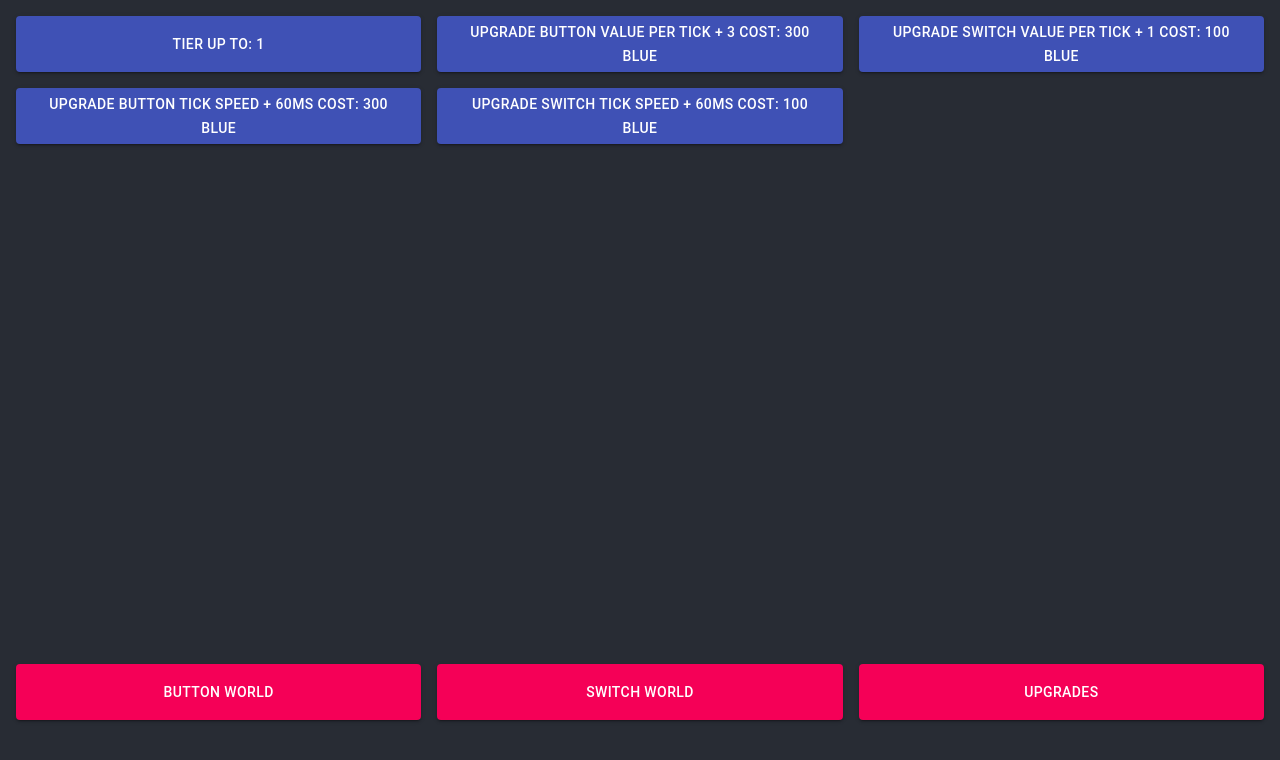
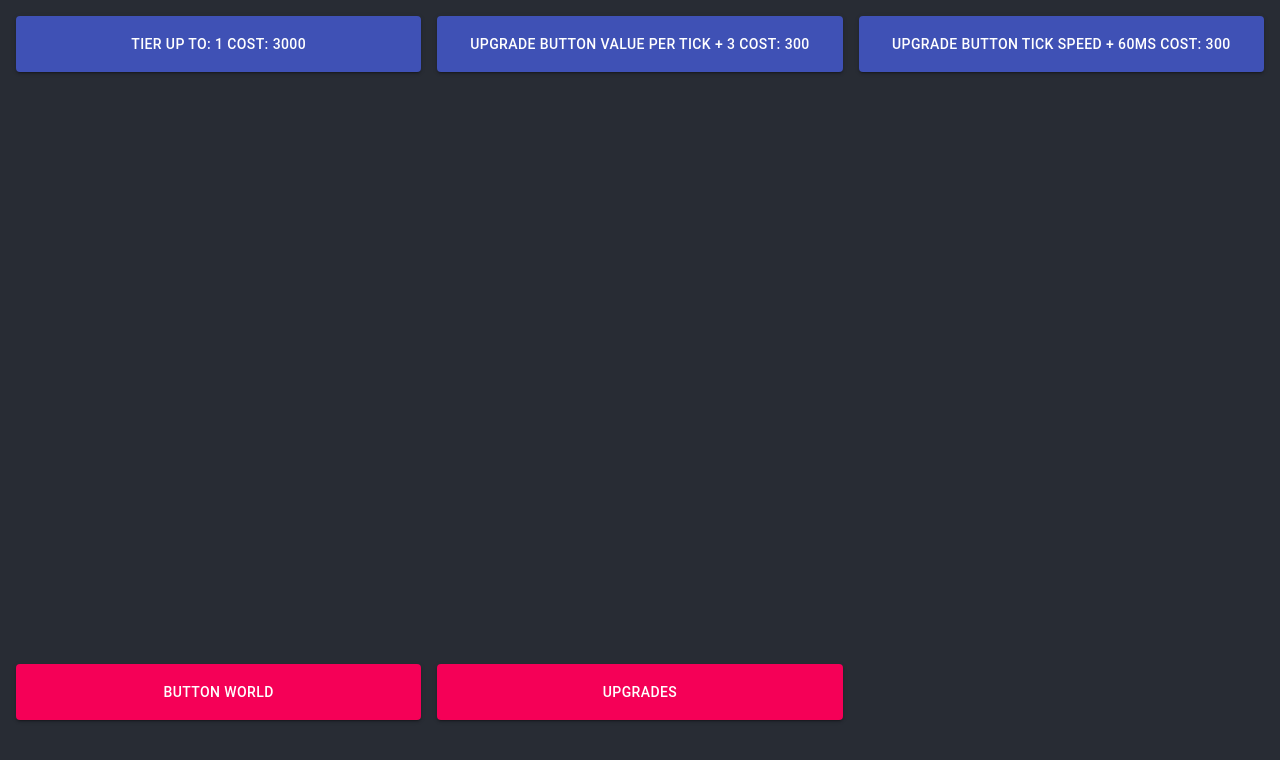
Before and after one commit to Gregorio21/reactincremental, a React (Create React App) app: page / in a window 1280 px wide. Both pictures are taken after a click on the button "UPGRADES". Shown: the top 760 px of the page. Built offline with nearby package versions, Linux system fonts and the light colour scheme.

Commit message:
Redid the tierup system

```diff
--- a/src/App.js
+++ b/src/App.js
@@ -1,9 +1,7 @@
 import './App.css';
 import { Component } from 'react';
 import { Button, Badge, ThemeProvider } from '@material-ui/core';
-import { withStyles } from "@material-ui/core";
 import ButtonIncremenet from './ButtonIncrement'
-import SwitchIncrement from './SwitchIncrement';
 import { green, blue, red } from '@material-ui/core/colors';
 import { createTheme } from '@material-ui/core';
 import Upgrades from './Upgrades';
@@ -33,88 +31,66 @@ class App extends Component {
     constructor(props) {
         super(props);
         this.state = {
+            //[points value, increment value per click, interval speed in ms, upgrade cost]
             buttonState: [0,3,300,300],
             tab: 0,
-            switchState: [0,1,300,100],
-            buttonStateGreen: [0, 3, 300, 300],
+            defaultButtonState: [0, 3, 300, 300],
             tier: 0,
+            tierCost: 3000,
 
         };
     }
     componentDidMount() {
         this.interval = setInterval(() => this.updateButtonValue(this.state.buttonState), this.state.buttonState[2]);
-        this.interval2 = setInterval(() => this.updateSwitchValue(), this.state.switchState[2]);
     }
     componentWillUnmount() {
         clearInterval(this.interval);
-        clearInterval(this.interval2);
     }
 
-    updateButtonValue(button) {
-        const buttonState = button;
-        buttonState[0] = buttonState[0] + buttonState[1];
-        this.setState({ button: buttonState });
+    updateButtonValue() {
+        const buttonState =this.state.buttonState;
+        buttonState[0] = buttonState[0] + (buttonState[1] * Math.pow(2,this.state.tier));
+        this.setState({ buttonState: buttonState });
 
     }
-    updateSwitchValue() {
-        const switchState = this.state.switchState;
-        switchState[0] = switchState[0] + switchState[1];
-        this.setState({ switchState: switchState });
-
-    }
-    updateButtonIncrement(x,button) {
-        const buttonState = button;
+    updateButtonIncrement(x) {
+        const buttonState = this.state.buttonState;
         if (buttonState[0] > buttonState[3]) {
             buttonState[1] += x;
             buttonState[0] -= buttonState[3];
             buttonState[3] *= 2;
-            this.setState({ button: buttonState });
+            this.setState({ buttonState: buttonState });
         }
     }
-    updateSwitchIncrement(x) {
-        const switchState = this.state.switchState;
-        if (switchState[0] > switchState[3]) {
-            switchState[1] += x;
-            switchState[0] -= switchState[3];
-            switchState[3] *= 2;
-            this.setState({ switchState: switchState });
-        }
-
-    }
-    updateButtonTick(x,button,interval) {
-        const buttonState = button;
+    updateButtonTick(x) {
+        const buttonState = this.state.buttonState;
         if (buttonState[0] > buttonState[3] && buttonState[2] > 0) {
             buttonState[2] += x;
             buttonState[0] -= buttonState[3];
             buttonState[3] *= 2;
             this.setState({ button: buttonState });
-            clearInterval(interval);
-            interval = setInterval(() => this.updateButtonValue(button), this.state.buttonState[2]);
+            clearInterval(this.interval);
+            this.interval = setInterval(() => this.updateButtonValue(buttonState), this.state.buttonState[2]);
         }
     }
-    updateSwitchTick(x) {
-        const switchState = this.state.switchState;
-        if (switchState[0] > switchState[3] && switchState[2] > 0) {
-            switchState[2] += x;
-            switchState[0] -= switchState[3];
-            switchState[3] *= 2;
-            this.setState({ switchState: switchState });
-            clearInterval(this.interval2);
-            this.interval2 = setInterval(() => this.updateSwitchValue(), this.state.switchState[2]);
+    tierUp() {
+        const tier = this.state.tier;
+        const tierCost = this.state.tierCost;
+        const buttonState = this.state.buttonState;
+        const defaultButton = this.state.defaultButtonState;
+        if (buttonState[0] >= this.state.tierCost) {
+            this.setState({ tier: tier + 1 });
+            clearInterval(this.interval);
+            this.interval = setInterval(() => this.updateButtonValue(buttonState), this.state.buttonState[2]);
+            this.setState({ buttonState: defaultButton });
+            this.setState({ tierCost: parseInt(tierCost*2.25) })
         }
 
     }
 
-    tierUp() {
-        const tier = this.state.tier;
-        this.setState({ tier: tier + 1 });
-        this.interval3 = setInterval(() => this.updateButtonValue(this.state.buttonStateGreen), this.state.buttonStateGreen[2]);
-    }
-
     getTab(i) {
         var tabs = [<ButtonIncremenet tier={0} className="Increment" onClick={() => this.updateButtonValue(this.state.buttonState)} value={this.state.buttonState}> </ButtonIncremenet>,
-            <SwitchIncrement value={this.state.switchState} onChange={() => this.updateSwitchValue()}></SwitchIncrement>,
-            <Upgrades costSwitch={this.state.switchState[3]} costButton={this.state.buttonState[3]} onClick1={() => this.updateButtonIncrement(3, this.state.buttonState)} onClick2={() => this.updateSwitchIncrement(1)} onClick3={() => this.updateSwitchTick(-60)} onClick4={() => this.updateButtonTick(-60, this.state.buttonState,this.interval)} onClick5={() => this.tierUp()} tier={this.state.tier}></Upgrades>
+            <Upgrades tierCost={this.state.tierCost} costButton={this.state.buttonState[3]} onClick1={() => this.updateButtonIncrement(3)} onClick2={() => this.updateButtonTick(-60)} onClick3={() => this.tierUp()} tier={this.state.tier}></Upgrades>
         ];
         return tabs[i];
     }
@@ -122,24 +98,14 @@ class App extends Component {
         this.setState({ tab: i })
     }
 
-    getTier1() {
-        if (this.state.tier > 0 && this.state.tab == 2) {
-            return <Upgrades costSwitch={this.state.switchState[3]} costButton={this.state.buttonState[3]} onClick1={() => this.updateButtonIncrement(3, this.state.buttonState)} onClick2={() => this.updateSwitchIncrement(1)} onClick3={() => this.updateSwitchTick(-60)} onClick4={() => this.updateButtonTick(-60, this.state.buttonState)} onClick5={() => this.tierUp()} tier={this.state.tier}></Upgrades>
-        }
-        else if (this.state.tier > 0 && this.state.tab == 0) {
-            return <ButtonIncremenet tier={1} onClick={() => this.updateButtonValue(this.state.buttonStateGreen)} value={this.state.buttonStateGreen} className="Increment2"> </ButtonIncremenet>
-        }
-    }
     render() {
         return (
             <div className="App">
                 <div className="App-header">
 
                     {this.getTab(this.state.tab)}
-                    {this.getTier1()}
                     <Badge badgeContent={0} color="primary" className="tab"> <Button variant="contained" onClick={() => this.setTab(0)} color="secondary" className="tab"> Button World </Button> </Badge>
-                    <Badge badgeContent={0} color="primary" className="tab"> <Button variant="contained" onClick={() => this.setTab(1)} color="secondary" className="tab"> Switch World </Button> </Badge>
-                    <Badge badgeContent={0} color="primary" className="tab"> <Button variant="contained" onClick={() => this.setTab(2)} color="secondary" className="tab"> Upgrades </Button> </Badge>
+                    <Badge badgeContent={0} color="primary" className="tab"> <Button variant="contained" onClick={() => this.setTab(1)} color="secondary" className="tab"> Upgrades </Button> </Badge>
 
 
                 </div>
--- a/src/Upgrades.js
+++ b/src/Upgrades.js
@@ -13,11 +13,9 @@ class Upgrades extends Component {
         return (
             <Fragment>
 
-                <Button variant="contained" onClick={() => this.props.onClick5()} className='upgradeTier1'> Tier Up to: {this.props.tier + 1} </Button>
-                <Button variant="contained" onClick={() => this.props.onClick1()} className='upgradeTier1'> Upgrade Button Value Per Tick + 3 cost: {this.props.costButton} blue </Button>
-                <Button variant="contained" onClick={() => this.props.onClick2()} className='upgradeTier1'> Upgrade Switch Value Per Tick + 1 cost: {this.props.costSwitch} blue </Button>
-                <Button variant="contained" onClick={() => this.props.onClick4()} className='upgradeTier1'> Upgrade Button Tick Speed + 60ms cost: {this.props.costButton} blue </Button>
-                <Button variant="contained" onClick={() => this.props.onClick3()} className='upgradeTier1'> Upgrade Switch Tick Speed + 60ms cost: {this.props.costSwitch} blue </Button>
+                <Button variant="contained" onClick={() => this.props.onClick3()} className='upgradeTier1'> Tier Up to: {this.props.tier + 1} cost: {this.props.tierCost} </Button>
+                <Button variant="contained" onClick={() => this.props.onClick1()} className='upgradeTier1'> Upgrade Button Value Per Tick + 3 cost: {this.props.costButton} </Button>
+                <Button variant="contained" onClick={() => this.props.onClick2()} className='upgradeTier1'> Upgrade Button Tick Speed + 60ms cost: {this.props.costButton} </Button>
 
             </Fragment>
         );
```
Also changed, not shown: 2 other files (tests, documents, lock files or other folders).
